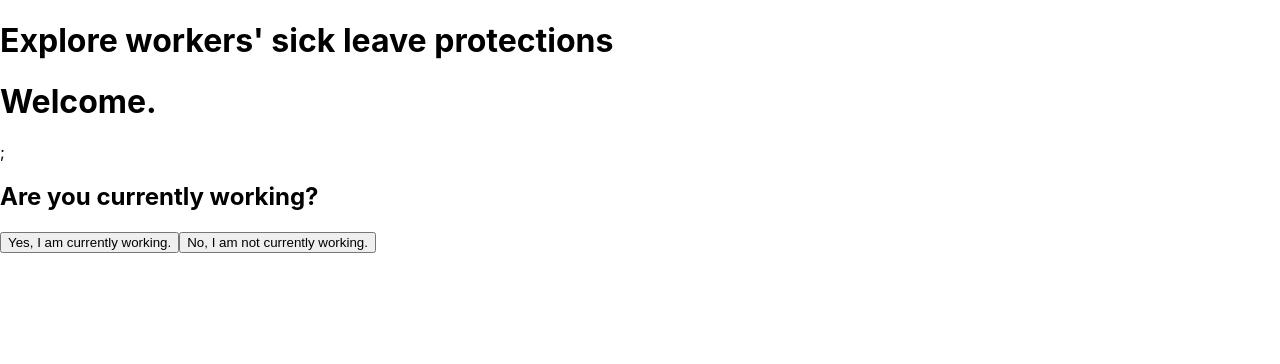
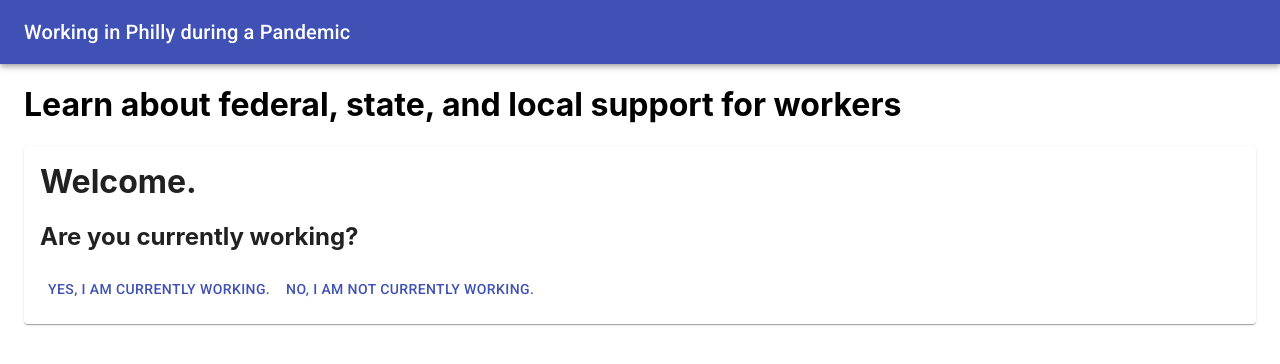
Before and after one commit to CLSPhila/philly-worker-support, a React (Create React App) app: page /leave-benefits in a window 1280 px wide. Shown: the top 364 px of the page. Built offline with nearby package versions, Linux system fonts and the light colour scheme.

Commit message:
started styling with materialui

```diff
--- a/package.json
+++ b/package.json
@@ -3,6 +3,7 @@
   "version": "0.1.0",
   "private": true,
   "dependencies": {
+    "@material-ui/core": "^4.9.12",
     "@testing-library/jest-dom": "^4.2.4",
     "@testing-library/react": "^9.3.2",
     "@testing-library/user-event": "^7.1.2",
--- a/public/index.html
+++ b/public/index.html
@@ -5,9 +5,14 @@
     <link rel="icon" href="%PUBLIC_URL%/favicon.ico" />
     <meta name="viewport" content="width=device-width, initial-scale=1" />
     <meta name="theme-color" content="#000000" />
+
     <meta
       name="description"
       content="Providing information to workers in Philadelphia about accessing support during the Covid-19 crisis"
+    />
+    <link
+      rel="stylesheet"
+      href="https://fonts.googleapis.com/css?family=Roboto:300,400,500,700&display=swap"
     />
     <link rel="apple-touch-icon" href="%PUBLIC_URL%/logo192.png" />
     <!--
--- a/src/App.js
+++ b/src/App.js
@@ -4,9 +4,41 @@ import "./App.css";
 import { LandingPage } from "./components/pages/LandingPage";
 import { LeaveBenefitsInterview } from "./components/pages/LeaveBenefitsInterview";
 import { UCandPUAInterview } from "./components/pages/UCandPUAInterview";
+import AppBar from "@material-ui/core/AppBar";
+import { makeStyles } from "@material-ui/core/styles";
+import Toolbar from "@material-ui/core/Toolbar";
+import Typography from "@material-ui/core/Typography";
+import { Link as RouterLink } from "react-router-dom";
+import Link from "@material-ui/core/Link";
+import Container from "@material-ui/core/Container";
+
+const useStyles = makeStyles((theme) => ({
+  root: {
+    flexGrow: 1,
+  },
+  title: {
+    flexGrow: 1,
+    color: "#ffffff",
+  },
+}));
+
 function App() {
+  const classes = useStyles();
+
   return (
     <Router>
+      <nav className={classes.root}>
+        <AppBar position="static">
+          <Toolbar>
+            <Link component={RouterLink} to="/">
+              <Typography variant="h6" className={classes.title}>
+                Working in Philly during a Pandemic
+              </Typography>
+            </Link>
+          </Toolbar>
+        </AppBar>
+      </nav>
+      <Container>
         <Switch>
           <Route path="/leave-benefits">
             <LeaveBenefitsInterview />
@@ -18,6 +50,7 @@ function App() {
             <LandingPage />
           </Route>
         </Switch>
+      </Container>
     </Router>
   );
 }
--- a/src/components/MultipleChoice.js
+++ b/src/components/MultipleChoice.js
@@ -1,7 +1,19 @@
 import React, { useState } from "react";
 import { updateAnswer } from "../actions";
+import { makeStyles } from "@material-ui/core/styles";
+import Select from "@material-ui/core/Select";
+import MenuItem from "@material-ui/core/MenuItem";
+import Button from "@material-ui/core/Button";
+
+const useStyles = makeStyles((theme) => ({
+  questionTitle: {
+    marginTop: 0,
+  },
+}));
 
 export default function (props) {
+  const styles = useStyles();
+
   const {
     dispatch,
     questionId,
@@ -26,16 +38,18 @@ export default function (props) {
 
   return (
     <div>
-      <h1> {question} </h1>
+      <h1 className={styles.questionTitle}> {question} </h1>
       <form onSubmit={handleSubmit}>
         <label htmlFor={questionId}> {label} </label>
-        <select id={questionId} onChange={handleChange} value={answer}>
-          <option disabled value="">
+        <Select id={questionId} onChange={handleChange} value={answer}>
+          <MenuItem disabled value="">
             -- select an option --
-          </option>
+          </MenuItem>
           {children}
-        </select>
-        <input type="submit" value="Next" />
+        </Select>
+        <Button variant="contained" type="submit">
+          Next
+        </Button>
       </form>
     </div>
   );
--- a/src/components/Questioner.js
+++ b/src/components/Questioner.js
@@ -1,4 +1,15 @@
 import React, { useReducer } from "react";
+import Paper from "@material-ui/core/Paper";
+import { makeStyles } from "@material-ui/core/styles";
+
+const useStyles = makeStyles((theme) => ({
+  root: {
+    padding: "1rem",
+  },
+  h1: {
+    marginTop: 0,
+  },
+}));
 
 /**
  * Machinery for running a guided interview.
@@ -34,12 +45,14 @@ const questionReducer = (state, action) => {
 };
 
 function Questioner({ questions, pickQuestion }) {
+  const styles = useStyles();
+
   const [state, dispatch] = useReducer(
     questionReducer,
     questions,
     createQuestions
   );
-  return <div>{pickQuestion(state, dispatch)}</div>;
+  return <Paper className={styles.root}>{pickQuestion(state, dispatch)}</Paper>;
 }
 
 export default Questioner;
--- a/src/components/pages/LandingPage.js
+++ b/src/components/pages/LandingPage.js
@@ -1,11 +1,18 @@
 import React from "react";
 import { Link } from "react-router-dom";
+import Paper from "@material-ui/core/Paper";
+import Button from "@material-ui/core/Button";
+
 export const LandingPage = () => {
   return (
     <div>
       <h1> Experimental guided interview for CLS.</h1>
+      <Paper>
         <div>
-        <Link to="/leave-benefits"> Check my eligibility for sick leave </Link>
+          <Link to="/leave-benefits">
+            {" "}
+            Check my eligibility for sick leave{" "}
+          </Link>
         </div>
         <div>
           <Link to="/uc-pua-benefits">
@@ -13,6 +20,7 @@ export const LandingPage = () => {
             Unemployment Assistance (PUA)
           </Link>
         </div>
+      </Paper>
     </div>
   );
 };
--- a/src/components/pages/LeaveBenefitsInterview.js
+++ b/src/components/pages/LeaveBenefitsInterview.js
@@ -4,7 +4,7 @@ import { questions, pickQuestion } from "../interviews/LeaveBenefitsQuestions";
 export const LeaveBenefitsInterview = () => {
   return (
     <div>
-      <h1> Explore workers' sick leave protections</h1>
+      <h1> Learn about federal, state, and local support for workers </h1>
       <Questioner questions={questions} pickQuestion={pickQuestion} />
     </div>
   );
--- a/src/components/questions/AreYouCurrentlyWorking.js
+++ b/src/components/questions/AreYouCurrentlyWorking.js
@@ -1,7 +1,17 @@
 import React from "react";
 import { updateAnswer } from "../../actions";
+import { makeStyles } from "@material-ui/core/styles";
+import Button from "@material-ui/core/Button";
+
+const useStyles = makeStyles((theme) => ({
+  questionTitle: {
+    marginTop: 0,
+  },
+}));
 
 export default function (props) {
+  const styles = useStyles();
+
   const { dispatch } = props;
   const handleClick = (answer) => {
     return (e) => {
@@ -11,18 +21,15 @@ export default function (props) {
 
   return (
     <div>
-      <h1> Welcome. </h1>;<h2> Are you currently working? </h2>
+      <h1 className={styles.questionTitle}> Welcome. </h1>
+      <h2> Are you currently working? </h2>
       <form>
-        <input
-          type="button"
-          value="Yes, I am currently working."
-          onClick={handleClick("yes")}
-        />
-        <input
-          type="button"
-          value="No, I am not currently working."
-          onClick={handleClick("no")}
-        />
+        <Button color="primary" onClick={handleClick("yes")}>
+          Yes, I am currently working.
+        </Button>
+        <Button color="primary" onClick={handleClick("no")}>
+          No, I am not currently working.
+        </Button>
       </form>
     </div>
   );
```
Also changed, not shown: 1 other file (tests, documents, lock files or other folders). Lines whose indentation alone changed are shown as unchanged.
